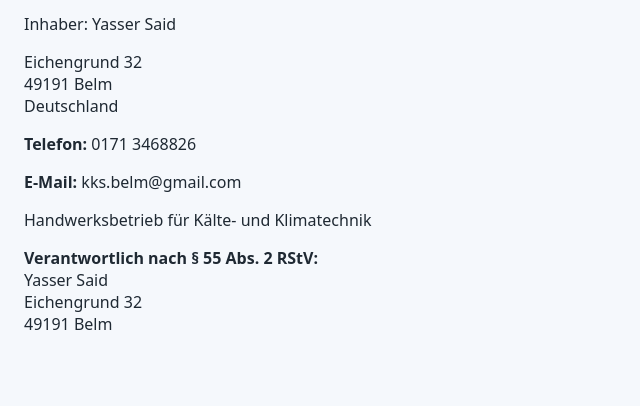
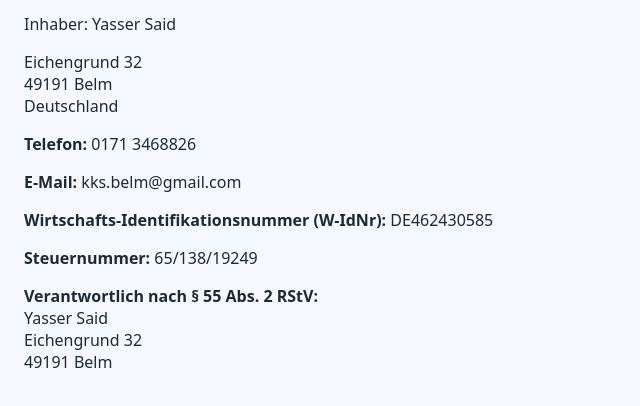
Before and after one commit to kksbelm/kks-said-website, a plain HTML site: page impressum.html in a window 1280 px wide. Shown: the part 104-510 px from the top of the page, without its empty margins (0-640 px from the left). Drawn offline with Linux system fonts and the light colour scheme.

Commit message:
impressum.html

```diff
--- a/impressum.html
+++ b/impressum.html
@@ -11,12 +11,17 @@
 
     <p><strong>KKS Kälte- und Klimatechnik Said</strong></p>
     <p>Inhaber: Yasser Said</p>
-    <p>Eichengrund 32<br>49191 Belm<br>Deutschland</p>
+
+    <p>Eichengrund 32<br>
+    49191 Belm<br>
+    Deutschland</p>
 
     <p><strong>Telefon:</strong> 0171 3468826</p>
     <p><strong>E-Mail:</strong> kks.belm@gmail.com</p>
 
-    <p>Handwerksbetrieb für Kälte- und Klimatechnik</p>
+    <p><strong>Wirtschafts-Identifikationsnummer (W-IdNr):</strong> DE462430585</p>
+
+    <p><strong>Steuernummer:</strong> 65/138/19249</p>
 
     <p><strong>Verantwortlich nach § 55 Abs. 2 RStV:</strong><br>
     Yasser Said<br>
```
